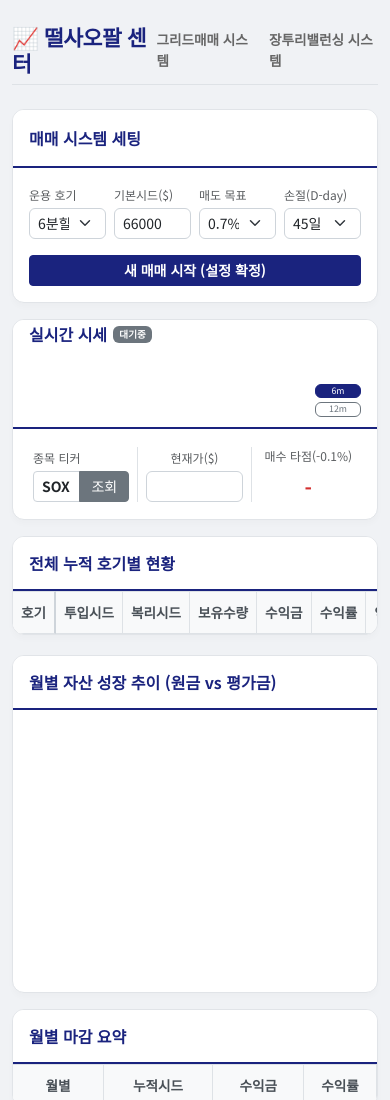
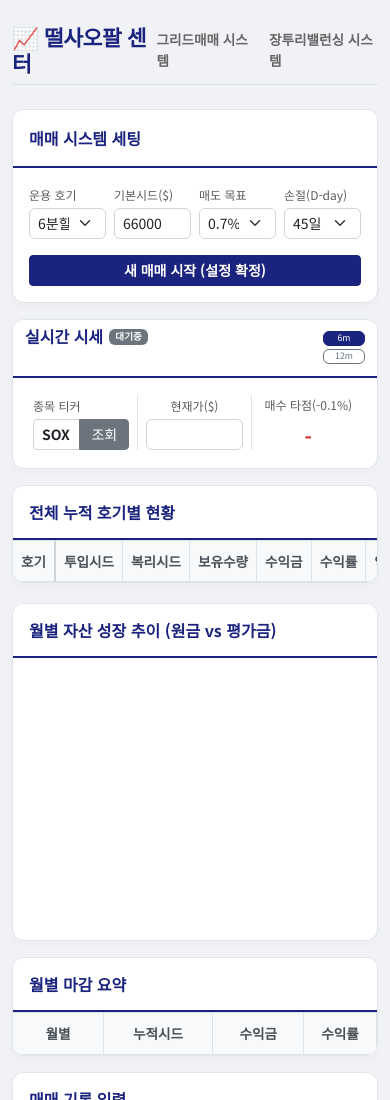
Before and after one commit to trillionly/great, a website: page trade.html in a window 390 px wide. Shown: the top 1100 px of the page. Drawn offline with nearby package versions, Linux system fonts and the light colour scheme; no server answers.

Commit message:
trade.html: tighten mobile price card header layout and correct monthly principal to 66,000

```diff
--- a/trade.html
+++ b/trade.html
@@ -102,16 +102,41 @@
         }
         @media (max-width: 767px) {
             .price-card-header {
-                flex-wrap: wrap;
-                align-items: center;
+                gap: 8px;
+                align-items: stretch;
+                padding: 6px 12px !important;
             }
             .price-card-summary {
-                flex: 1 1 100%;
-                align-items: flex-start;
+                flex: 1 1 0;
+                margin-right: 0 !important;
+                justify-content: center;
             }
             .price-card-tools {
-                width: 100%;
+                flex: 0 1 148px;
+                width: auto;
                 justify-content: flex-end;
+                gap: 6px;
+                margin-left: 0;
+                padding-top: 0;
+                min-width: 0;
+            }
+            .mini-chart-shell {
+                width: min(96px, calc(100vw - 250px));
+                min-width: 72px;
+                height: 40px;
+                flex: 1 1 auto;
+            }
+            .mini-chart-buttons {
+                flex: 0 0 42px;
+                gap: 3px;
+            }
+            .mini-chart-buttons .btn {
+                width: 42px;
+                min-width: 42px;
+                padding: 2px 3px !important;
+            }
+            #priceChangeBadge {
+                margin-left: 0;
             }
         }
         #settingsSummary {
@@ -769,7 +794,7 @@
         }
 
         function renderMonthlySummaryAndChart() {
-            let monthly = {}; let baseTotalSeed = sysHogis * sysSeed; let currentPrincipal = baseTotalSeed; let currentTotalProfit = 0;
+            let monthly = {}; let baseTotalSeed = sysSeed; let currentPrincipal = baseTotalSeed; let currentTotalProfit = 0;
             [...globalData].reverse().forEach(row => {
                 let month = row.date.substring(0, 7);
                 if(!monthly[month]) { monthly[month] = { profit: 0, principal: currentPrincipal, evaluated: currentPrincipal + currentTotalProfit }; }
```
